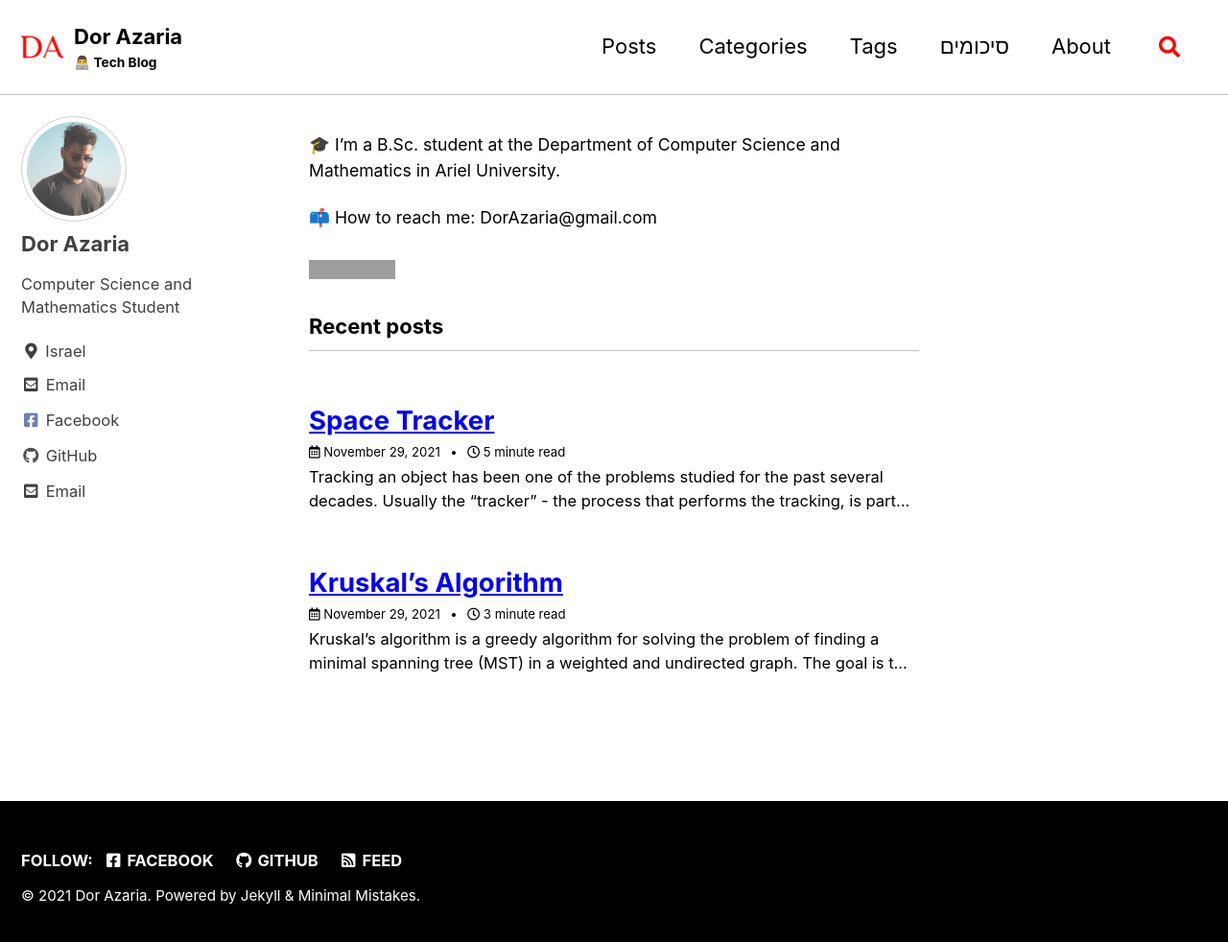
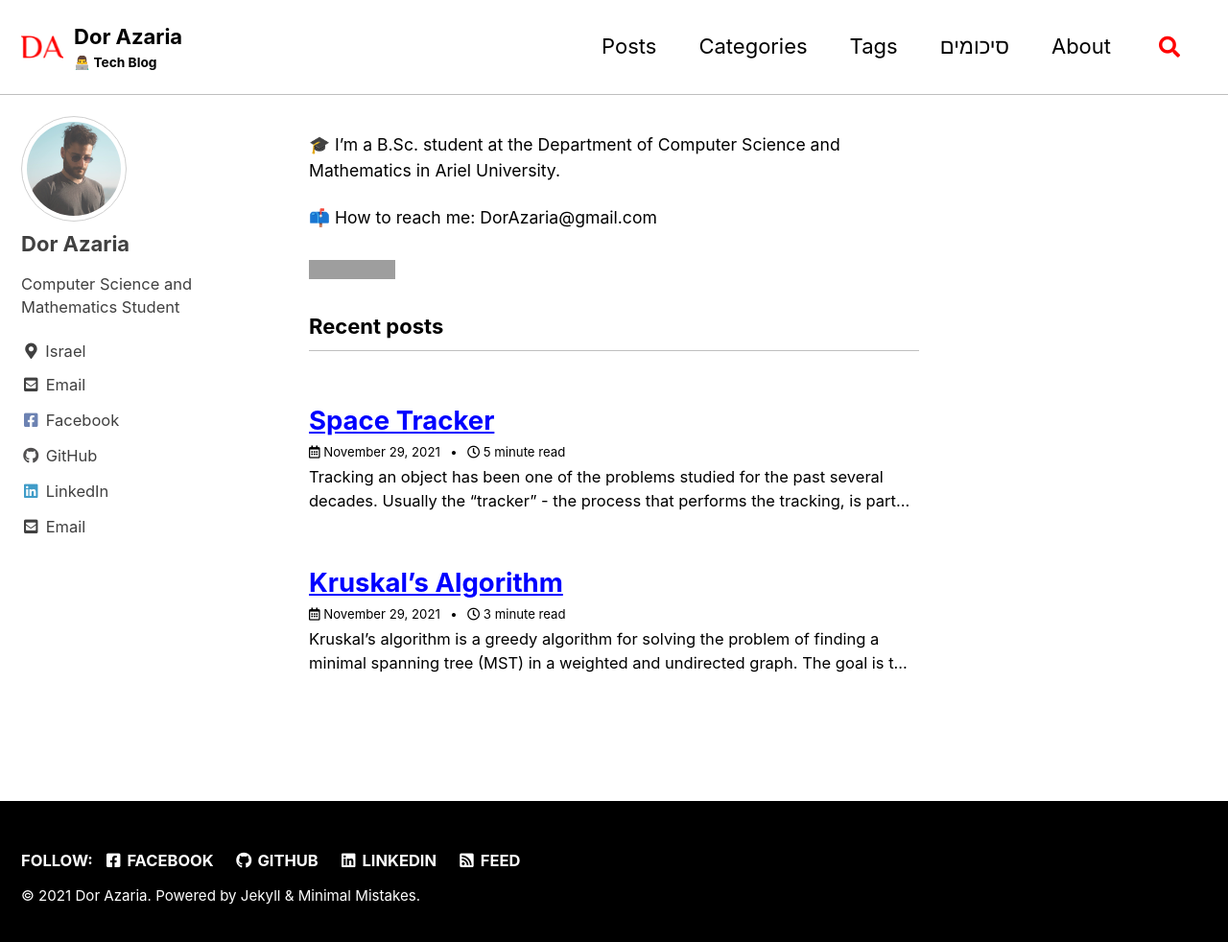
Before and after one commit to DorAzaria/dorazaria.github.io, a Jekyll site: the page built from index.html, in a window 1280 px wide and 990 px high. Shown: the top 982 px of the window at 96% size. Built offline with Jekyll 4.4.1, drawn with Linux system fonts in a browser that asks for light colours; cached includes are drawn as plain includes; the list of posts is cut into pages by our own code; grey boxes are pictures that could not be loaded.

Commit message:
Update _config.yml

```diff
--- a/_config.yml
+++ b/_config.yml
@@ -126,6 +126,9 @@
     - label: "Instagram"
       icon: "fab fa-fw fa-instagram"
       # url: "https://instagram.com/"
+    - label: "LinkedIn"
+      icon: "fab fa-fw fa-linkedin"
+      url: "https://www.linkedin.com/in/dor-azaria/"
 
 # Site Footer
 footer:
@@ -148,6 +151,10 @@
     - label: "Instagram"
       icon: "fab fa-fw fa-instagram"
       # url:
+    - label: "LinkedIn"
+      icon: "fab fa-fw fa-linkedin"
+      url: "https://www.linkedin.com/in/dor-azaria/"
+
 
 
 # Reading Files
```
